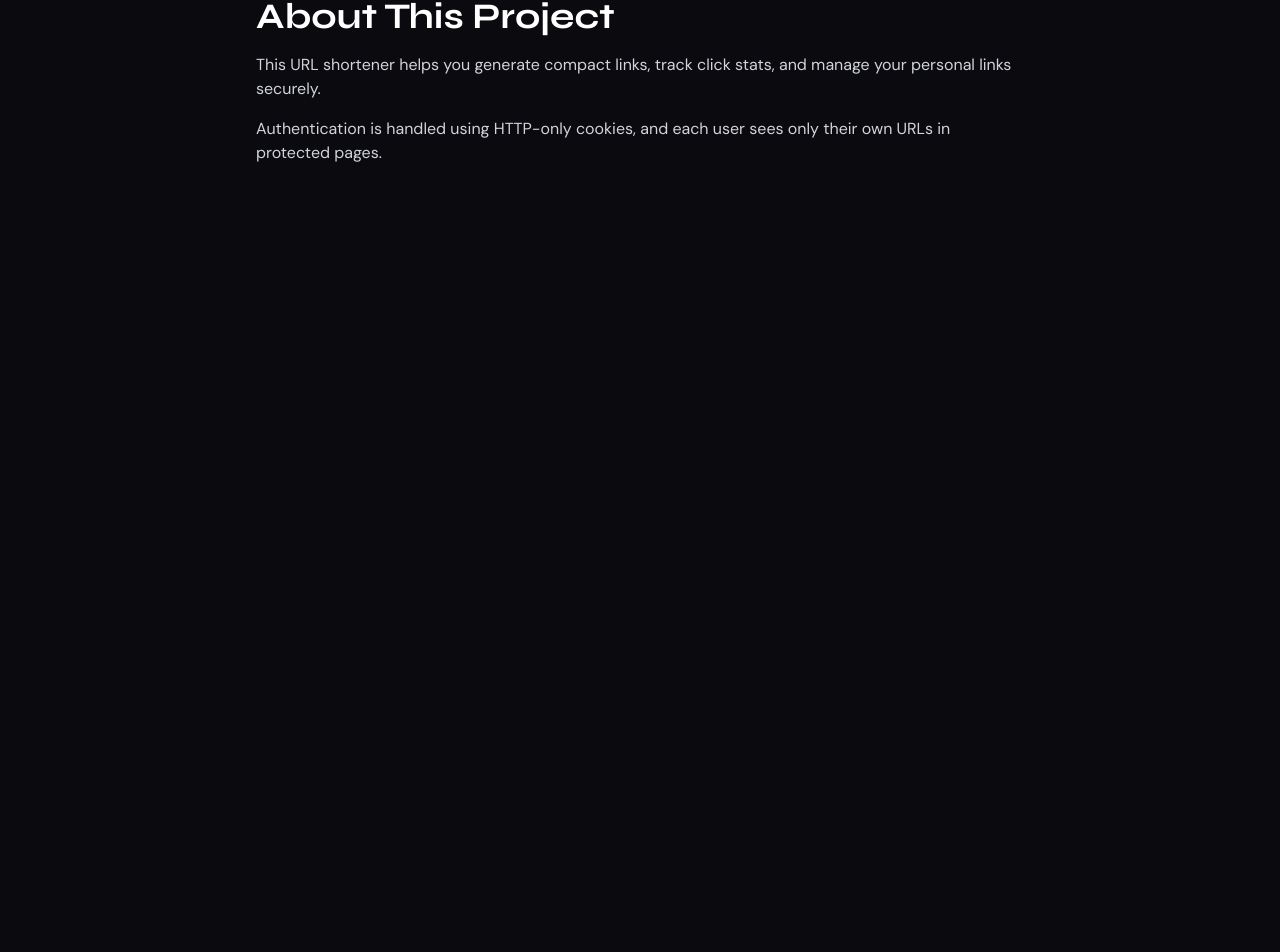
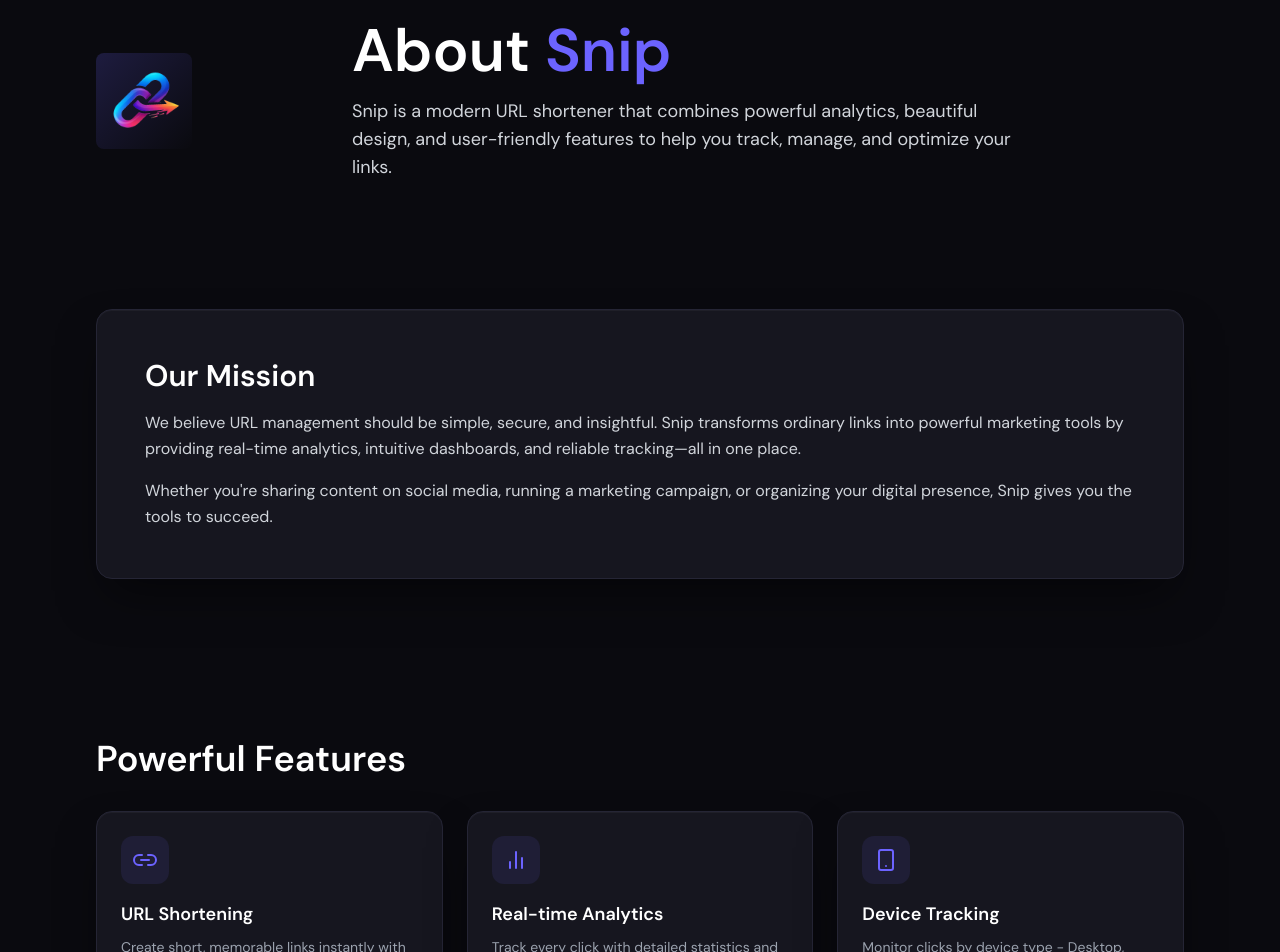
Before and after one commit to nitaidalal/url-shortener-app, a React (Vite) app in the folder frontend/: page /about in a window 1280 px wide. Shown: the part 136-1088 px from the top of the page. Before the commit the page ends 800 px from the top, so only its background shows below. Built offline with nearby package versions, Linux system fonts and the light colour scheme; no server answers.

Commit message:
feat: enhance About page with comprehensive features and analytics sections

```diff
--- a/frontend/src/pages/About.jsx
+++ b/frontend/src/pages/About.jsx
@@ -1,15 +1,217 @@
+import { FiLink2, FiBarChart2, FiShield, FiZap, FiUsers, FiTrendingUp, FiSmartphone, FiGlobe } from 'react-icons/fi';
+
 export default function About() {
+  const features = [
+    {
+      icon: FiLink2,
+      title: 'URL Shortening',
+      description: 'Create short, memorable links instantly with custom slugs or auto-generated codes.',
+    },
+    {
+      icon: FiBarChart2,
+      title: 'Real-time Analytics',
+      description: 'Track every click with detailed statistics and performance metrics.',
+    },
+    {
+      icon: FiSmartphone,
+      title: 'Device Tracking',
+      description: 'Monitor clicks by device type - Desktop, Mobile, Tablet, and more.',
+    },
+    {
+      icon: FiGlobe,
+      title: 'Traffic Source Detection',
+      description: 'Identify where your traffic comes from - WhatsApp, Instagram, Facebook, Google, and more.',
+    },
+    {
+      icon: FiZap,
+      title: 'Instant Redirects',
+      description: 'Lightning-fast redirects with automatic click tracking on every visit.',
+    },
+    {
+      icon: FiUsers,
+      title: 'User Dashboard',
+      description: 'Manage all your links in one place with detailed performance insights.',
+    },
+  ];
+
+  const analyticsMetrics = [
+    {
+      title: 'Total Clicks',
+      description: 'Complete count of all clicks across your shortened links',
+    },
+    {
+      title: 'Unique Visitors',
+      description: 'Number of distinct visitors who clicked your links',
+    },
+    {
+      title: 'Best Performing Link',
+      description: 'Your most popular link with the highest click count',
+    },
+    {
+      title: 'Click Growth',
+      description: 'Track growth percentage compared to previous periods',
+    },
+    {
+      title: 'Device Breakdown',
+      description: 'Visual breakdown of clicks by device type (Mobile, Desktop, Tablet)',
+    },
+    {
+      title: 'Traffic Sources',
+      description: 'See which platforms are driving your traffic (Social media, Search, Direct)',
+    },
+    {
+      title: 'Top 5 Links',
+      description: 'Quick view of your best performing shortened links',
+    },
+    {
+      title: 'Recent Activity',
+      description: 'Latest clicks with timestamps and source information',
+    },
+  ];
+
+  const timeRanges = [
+    { label: '7 Days', description: 'Last week performance' },
+    { label: '30 Days', description: 'Monthly insights' },
+    { label: 'All Time', description: 'Complete statistics' },
+  ];
+
   return (
-    <section className="py-10">
-      <div className="mx-auto max-w-3xl space-y-4">
-        <h1 className="font-display text-3xl font-bold text-white sm:text-4xl">About This Project</h1>
-        <p className="text-gray-300">
-          This URL shortener helps you generate compact links, track click stats, and manage your personal links securely.
+    <div className="min-h-screen">
+      {/* Hero Section */}
+      <section className="py-12 sm:py-16 flex justify-between items-center">
+        <div className="w-24 h-24 rounded-lg bg-gradient-to-br from-accent/20 to-transparent ">
+          <img src="logo.png" alt="" />
+        </div>
+        <div className="mx-auto max-w-4xl space-y-6">
+          <div className="animate-fade-in">
+            <h1 className="text-4xl sm:text-5xl lg:text-6xl font-extrabold text-white mb-4">
+              About <span className="text-accent">Snip</span>
+            </h1>
+            <p className="text-lg text-gray-300 max-w-2xl">
+              Snip is a modern URL shortener that combines powerful analytics, beautiful design, and user-friendly features to help you track, manage, and optimize your links.
+            </p>
+          </div>
+        </div>
+      </section>
+
+      {/* Mission Section */}
+      <section className="py-12 sm:py-16 mb-8">
+        <div className="glass-card p-8 sm:p-12">
+          <h2 className="text-2xl sm:text-3xl font-bold text-white mb-4">Our Mission</h2>
+          <p className="text-gray-300 leading-relaxed mb-4">
+            We believe URL management should be simple, secure, and insightful. Snip transforms ordinary links into powerful marketing tools by providing real-time analytics, intuitive dashboards, and reliable tracking—all in one place.
+          </p>
+          <p className="text-gray-300 leading-relaxed">
+            Whether you're sharing content on social media, running a marketing campaign, or organizing your digital presence, Snip gives you the tools to succeed.
+          </p>
+        </div>
+      </section>
+
+      {/* Features Section */}
+      <section className="py-12 sm:py-16 mb-8">
+        <h2 className="text-3xl sm:text-4xl font-bold text-white mb-8">Powerful Features</h2>
+        <div className="grid grid-cols-1 md:grid-cols-2 lg:grid-cols-3 gap-6">
+          {features.map((feature, idx) => {
+            const Icon = feature.icon;
+            return (
+              <div
+                key={idx}
+                className="glass-card p-6 hover:border-accent/50 transition-all duration-300 hover:shadow-lg hover:shadow-accent/10 group"
+              >
+                <div className="w-12 h-12 rounded-xl bg-accent/10 group-hover:bg-accent/20 transition-colors flex items-center justify-center mb-4">
+                  <Icon className="text-accent" size={24} />
+                </div>
+                <h3 className="text-lg font-bold text-white mb-2">{feature.title}</h3>
+                <p className="text-gray-400 text-sm leading-relaxed">{feature.description}</p>
+              </div>
+            );
+          })}
+        </div>
+      </section>
+
+      {/* Analytics Section */}
+      <section className="py-12 sm:py-16 mb-8">
+        <h2 className="text-3xl sm:text-4xl font-bold text-white mb-8">Comprehensive Analytics</h2>
+        <p className="text-gray-300 mb-8 max-w-3xl">
+          Our analytics dashboard provides deep insights into your link performance. Track metrics across multiple time ranges and understand your audience better.
         </p>
-        <p className="text-gray-300">
-          Authentication is handled using HTTP-only cookies, and each user sees only their own URLs in protected pages.
-        </p>
-      </div>
-    </section>
+
+        {/* Time Range Options */}
+        <div className="mb-12">
+          <h3 className="text-xl font-bold text-white mb-4">Flexible Time Ranges</h3>
+          <div className="grid grid-cols-1 md:grid-cols-3 gap-4">
+            {timeRanges.map((range, idx) => (
+              <div key={idx} className="glass-card p-6 text-center">
+                <h4 className="text-lg font-semibold text-accent mb-2">{range.label}</h4>
+                <p className="text-gray-400 text-sm">{range.description}</p>
+              </div>
+            ))}
+          </div>
+        </div>
+
+        {/* Analytics Metrics Grid */}
+        <h3 className="text-xl font-bold text-white mb-4">Tracked Metrics</h3>
+        <div className="grid grid-cols-1 md:grid-cols-2 lg:grid-cols-4 gap-4">
+          {analyticsMetrics.map((metric, idx) => (
+            <div key={idx} className="glass-card p-6 border border-border hover:border-accent/50 transition">
+              <div className="flex items-start gap-3">
+                <div className="w-2 h-2 rounded-full bg-accent mt-2 flex-shrink-0" />
+                <div>
+                  <h4 className="font-semibold text-white mb-1">{metric.title}</h4>
+                  <p className="text-gray-400 text-xs leading-relaxed">{metric.description}</p>
+                </div>
+              </div>
+            </div>
+          ))}
+        </div>
+      </section>
+
+      {/* Security Section */}
+      <section className="py-12 sm:py-16 mb-8">
+        <div className="glass-card p-8 sm:p-12 border border-accent/20">
+          <div className="flex gap-4 mb-6">
+            <div className="w-12 h-12 rounded-xl bg-accent/10 flex items-center justify-center flex-shrink-0">
+              <FiShield className="text-accent" size={24} />
+            </div>
+            <div>
+              <h2 className="text-2xl sm:text-3xl font-bold text-white mb-4">Security & Privacy</h2>
+            </div>
+          </div>
+          <div className="space-y-4 text-gray-300">
+            <p>
+              <span className="font-semibold text-white">Secure Authentication:</span> Your account is protected with HTTP-only cookies and secure session management.
+            </p>
+            <p>
+              <span className="font-semibold text-white">Privacy First:</span> Each user sees only their own links and analytics. Your data is never shared or sold.
+            </p>
+            <p>
+              <span className="font-semibold text-white">Data Protection:</span> We collect only essential analytics data (device type, traffic source, timestamps) - never storing raw user agents or unnecessary information.
+            </p>
+            <p>
+              <span className="font-semibold text-white">HTTPS Only:</span> All connections are encrypted and transmitted securely over HTTPS.
+            </p>
+          </div>
+        </div>
+      </section>
+
+
+      {/* CTA Section */}
+      <section className="py-12 sm:py-16">
+        <div className="glass-card p-12 text-center border border-accent/20 bg-gradient-to-r from-accent/5 to-transparent">
+          <h2 className="text-3xl sm:text-4xl font-bold text-white mb-4">Ready to Shorten Your Links?</h2>
+          <p className="text-gray-300 mb-8 max-w-2xl mx-auto">
+            Start creating short links and tracking analytics in seconds. No credit card required.
+          </p>
+          <div className="flex flex-col sm:flex-row gap-4 justify-center">
+            <a
+              href="/shortener"
+              className="px-8 py-3 bg-accent text-white font-semibold rounded-lg hover:bg-accent-light transition transform hover:scale-105"
+            >
+              Create Your First Link
+            </a>
+          </div>
+        </div>
+      </section>
+    </div>
   );
 }
```
